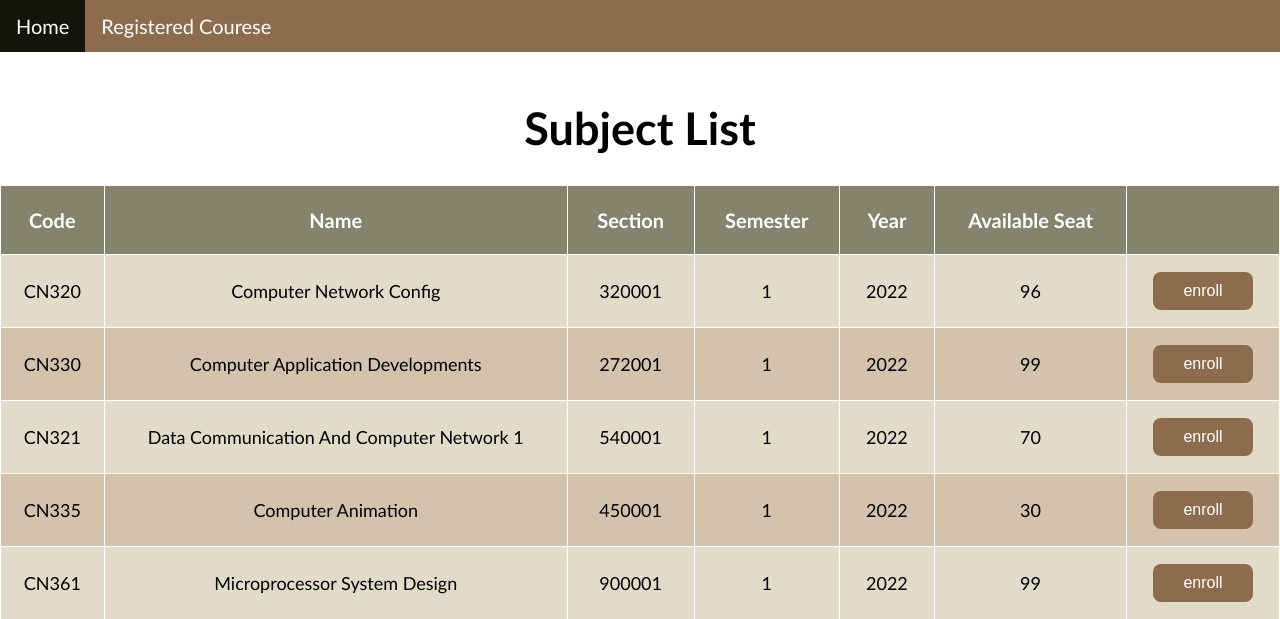
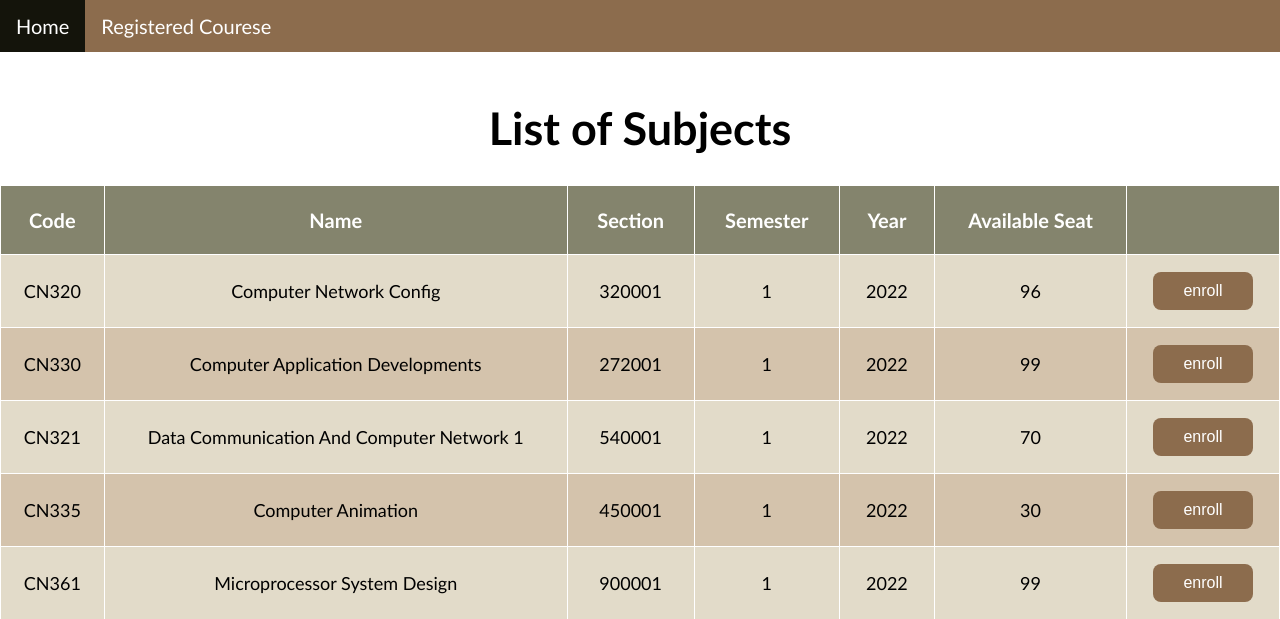
Before and after one commit to 6310611055/CN331-loginreg, a Django app: page /booking/ in a window 1280 px wide. Shown: the top 619 px of the page. Run offline with Django 4.2, Linux system fonts and the light colour scheme; a user stored in the database is signed in; data comes from the database, SQL or seed files in the repository; both versions use the stored data as it was after the commit.

Commit message:
Final Update

```diff
--- a/loginreg/booking/templates/booking/index.html
+++ b/loginreg/booking/templates/booking/index.html
@@ -126,7 +126,7 @@
     <br>
 
     <div class= style="padding-left:16px">
-        <center> <h1>Subject List</h1> </center>
+        <center> <h1>List of Subjects</h1> </center>
         {% if subjects %}
         <table>
             <tr>
--- a/loginreg/booking/templates/booking/withdraw.html
+++ b/loginreg/booking/templates/booking/withdraw.html
@@ -127,7 +127,7 @@
     <br>
 
     <div style="padding-left:16px">
-        <center> <h1>Subject List</h1> </center>
+        <center> <h1>List of Subjects</h1> </center>
         {% if subjects %}
         <table>
             <tr>
```
Also changed, not shown: loginreg/db.sqlite3.
